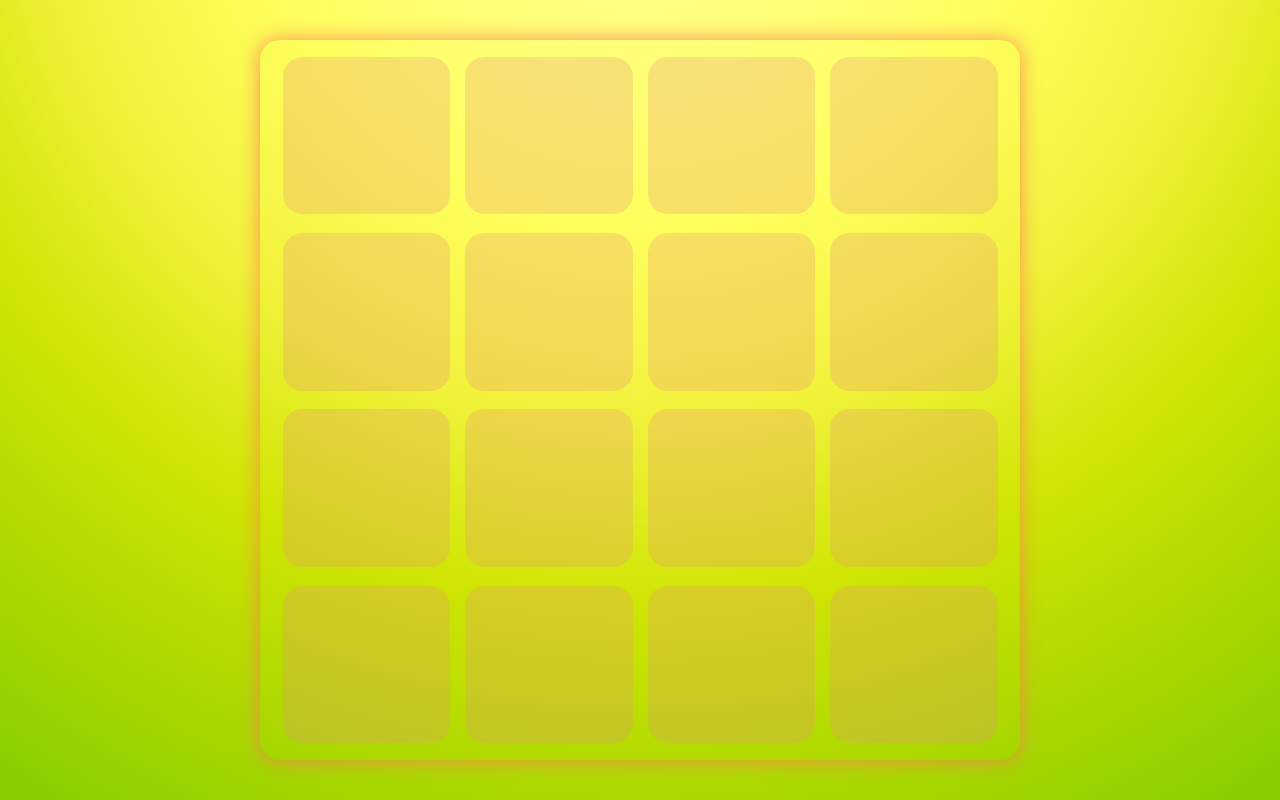
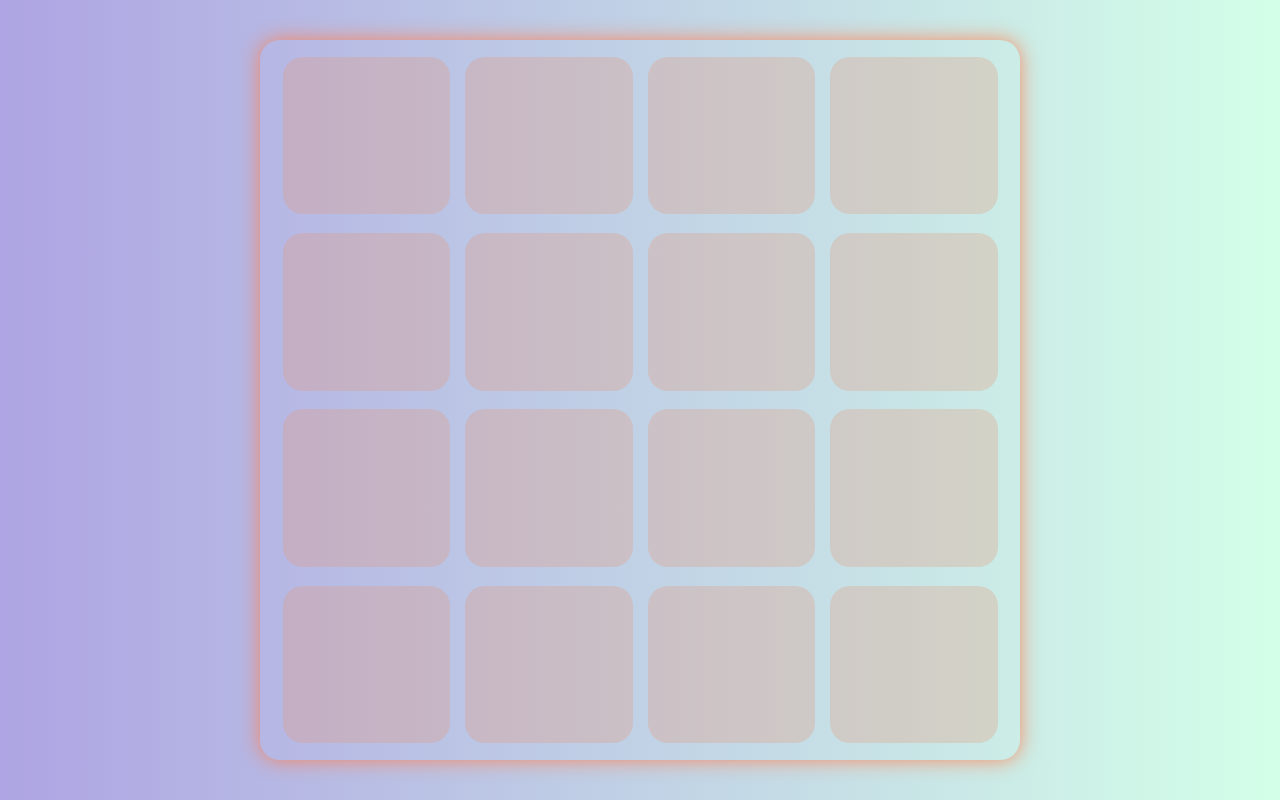
Before and after one commit to Mifaresss/memory-pair-game, a plain HTML site: page index.html in a window 1280 px wide. Drawn offline with Linux system fonts and the light colour scheme.

Commit message:
Changed background color

```diff
--- a/css/styles.css
+++ b/css/styles.css
@@ -3,7 +3,7 @@
 }
 body {
 	overflow: hidden;
-	background: radial-gradient(circle at 50% -20.71%, #ffff99 0, #ffff7d 16.67%, #ffff5f 33.33%, #f2f23c 50%, #cfe503 66.67%, #abd800 83.33%, #85cd00 100%);
+	background: linear-gradient(90deg, #aea4e3, #d3ffe8);
 }
 .container {
 	max-width: 100vh;
```
